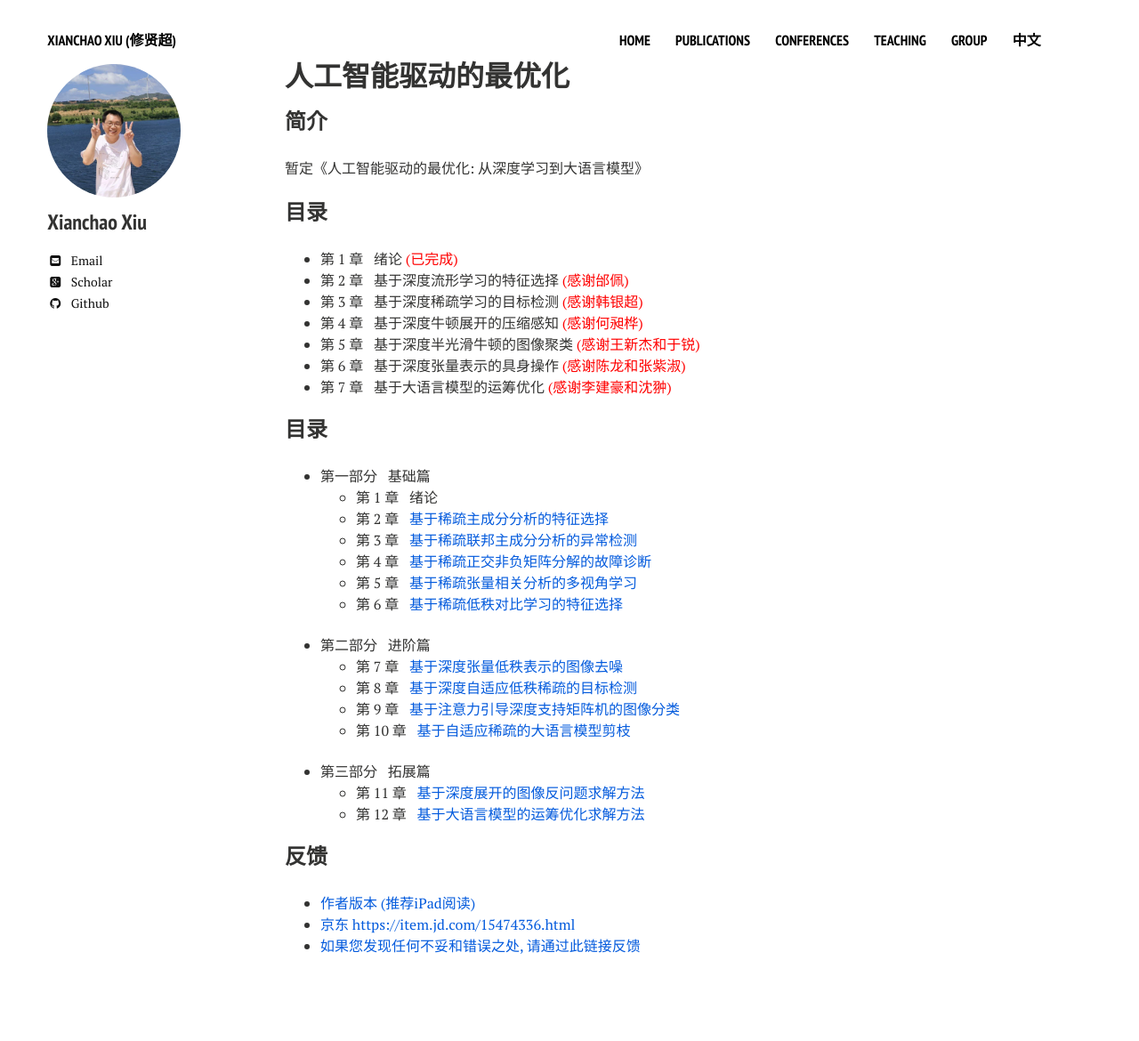
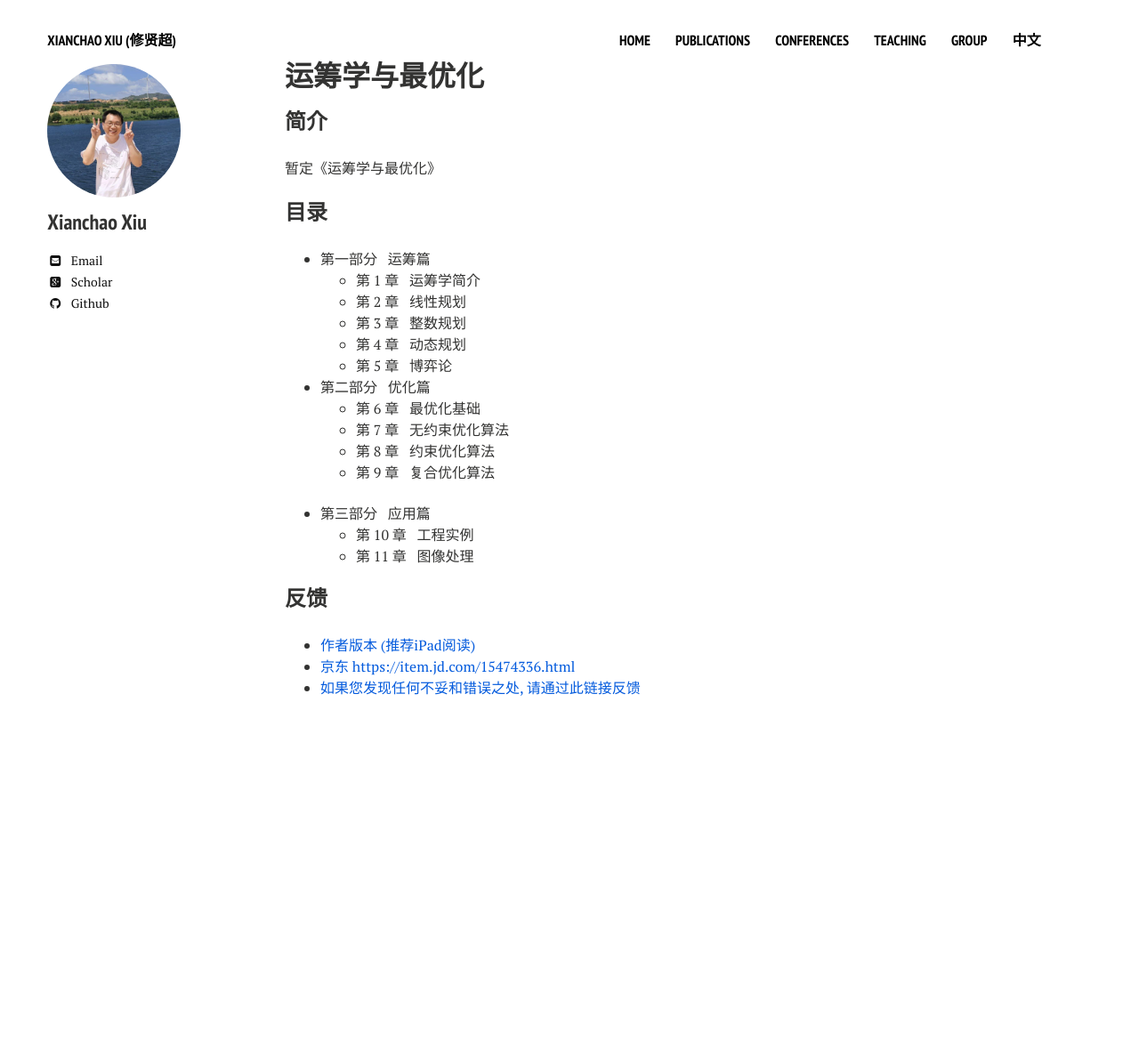
Before and after one commit to xianchaoxiu/xianchaoxiu.github.io, a Jekyll site: the page built from chinese/book/OROPT/index.md, in a window 1280 px wide. Shown: the whole page at 89% size. Built offline with Jekyll 4.4.1, drawn with Linux system fonts in a browser that asks for light colours; nearby versions of some CDN libraries; after the commit the page ends 900 px from its top, so only the background shows below that.

Commit message:
Update index.md

```diff
--- a/chinese/book/OROPT/index.md
+++ b/chinese/book/OROPT/index.md
@@ -1,42 +1,32 @@
 ---
 layout: page
-title: 人工智能驱动的最优化
+title: 运筹学与最优化
 comments: false
 share: false
 ---
 
 ### 简介
-暂定《人工智能驱动的最优化: 从深度学习到大语言模型》
-
-### 目录
-  - 第 1 章 &nbsp;  绪论 <span style="color:#ff0000">(已完成)</span> <br>
-  - 第 2 章 &nbsp;  基于深度流形学习的特征选择 <span style="color:#ff0000">(感谢邰佩)</span> <br>
-  - 第 3 章 &nbsp;  基于深度稀疏学习的目标检测 <span style="color:#ff0000">(感谢韩银超)</span> <br>
-  - 第 4 章 &nbsp;  基于深度牛顿展开的压缩感知 <span style="color:#ff0000">(感谢何昶桦)</span> <br>
-  - 第 5 章 &nbsp;  基于深度半光滑牛顿的图像聚类 <span style="color:#ff0000">(感谢王新杰和于锐)</span> <br>
-  - 第 6 章 &nbsp;  基于深度张量表示的具身操作 <span style="color:#ff0000">(感谢陈龙和张紫淑)</span> <br>
-  - 第 7 章 &nbsp;  基于大语言模型的运筹优化 <span style="color:#ff0000">(感谢李建豪和沈翀)</span> <br>
+暂定《运筹学与最优化》
 
 
 ### 目录
-* 第一部分 &nbsp; 基础篇 <br>
-  - 第 1 章 &nbsp;  绪论 <br>
-  - 第 2 章 &nbsp;  <a href="https://github.com/xianchaoxiu/BSUFS" class="textlink" target="_blank">基于稀疏主成分分析的特征选择</a> <br>
-  - 第 3 章 &nbsp;  <a href="https://github.com/xianchaoxiu/FedEP" class="textlink" target="_blank">基于稀疏联邦主成分分析的异常检测 </a> <br>
-  - 第 4 章 &nbsp;  <a href="https://github.com/xianchaoxiu/SJSONMF" class="textlink" target="_blank">基于稀疏正交非负矩阵分解的故障诊断 </a>  <br>
-  - 第 5 章 &nbsp;  <a href="https://github.com/zhudafa/STCCA-L" class="textlink" target="_blank">基于稀疏张量相关分析的多视角学习 </a> <br>
-  - 第 6 章 &nbsp;  <a href="https://github.com/xianchaoxiu/DSCOFS-CL" class="textlink" target="_blank">基于稀疏低秩对比学习的特征选择 </a> <br><br>
+* 第一部分 &nbsp; 运筹篇 <br>
+  - 第 1 章 &nbsp;  运筹学简介 <br>
+  - 第 2 章 &nbsp;  线性规划<br>
+  - 第 3 章 &nbsp;  整数规划 <br>
+  - 第 4 章 &nbsp;  动态规划 <br>
+  - 第 5 章 &nbsp;  博弈论 <br>
 
 
-* 第二部分 &nbsp; 进阶篇 <br>
-  - 第 7 章 &nbsp;  <a href="https://github.com/xianchaoxiu/STAR-Net" class="textlink" target="_blank">基于深度张量低秩表示的图像去噪 </a> <br>
-  - 第 8 章 &nbsp;  <a href="https://github.com/xianchaoxiu/L-RPCANet" class="textlink" target="_blank">基于深度自适应低秩稀疏的目标检测 </a> <br>
-  - 第 9 章 &nbsp;  <a href="https://github.com/xianchaoxiu/AD-SMM" class="textlink" target="_blank">基于注意力引导深度支持矩阵机的图像分类 </a>  <br>
-  - 第 10 章 &nbsp;  <a href="https://github.com/xianchaoxiu/GAP" class="textlink" target="_blank">基于自适应稀疏的大语言模型剪枝 </a>  <br><br>
+* 第二部分 &nbsp; 优化篇 <br>
+  - 第 6 章 &nbsp;   最优化基础<br>
+  - 第 7 章 &nbsp;   无约束优化算法 <br>
+  - 第 8 章 &nbsp;   约束优化算法 <br>
+  - 第 9 章 &nbsp;   复合优化算法<br><br>
 
-* 第三部分 &nbsp; 拓展篇 <br>
-  - 第 11 章 &nbsp; <a href="https://github.com/xianchaoxiu/DU4ICS" class="textlink" target="_blank">基于深度展开的图像反问题求解方法 </a> <br>
-  - 第 12 章 &nbsp; <a href="https://github.com/xianchaoxiu/LLM4OR" class="textlink" target="_blank">基于大语言模型的运筹优化求解方法 </a> <br>
+* 第三部分 &nbsp;  应用篇 <br>
+  - 第 10 章 &nbsp; 工程实例<br>
+  - 第 11 章 &nbsp; 图像处理 <br>
 
 
 ### 反馈
```
